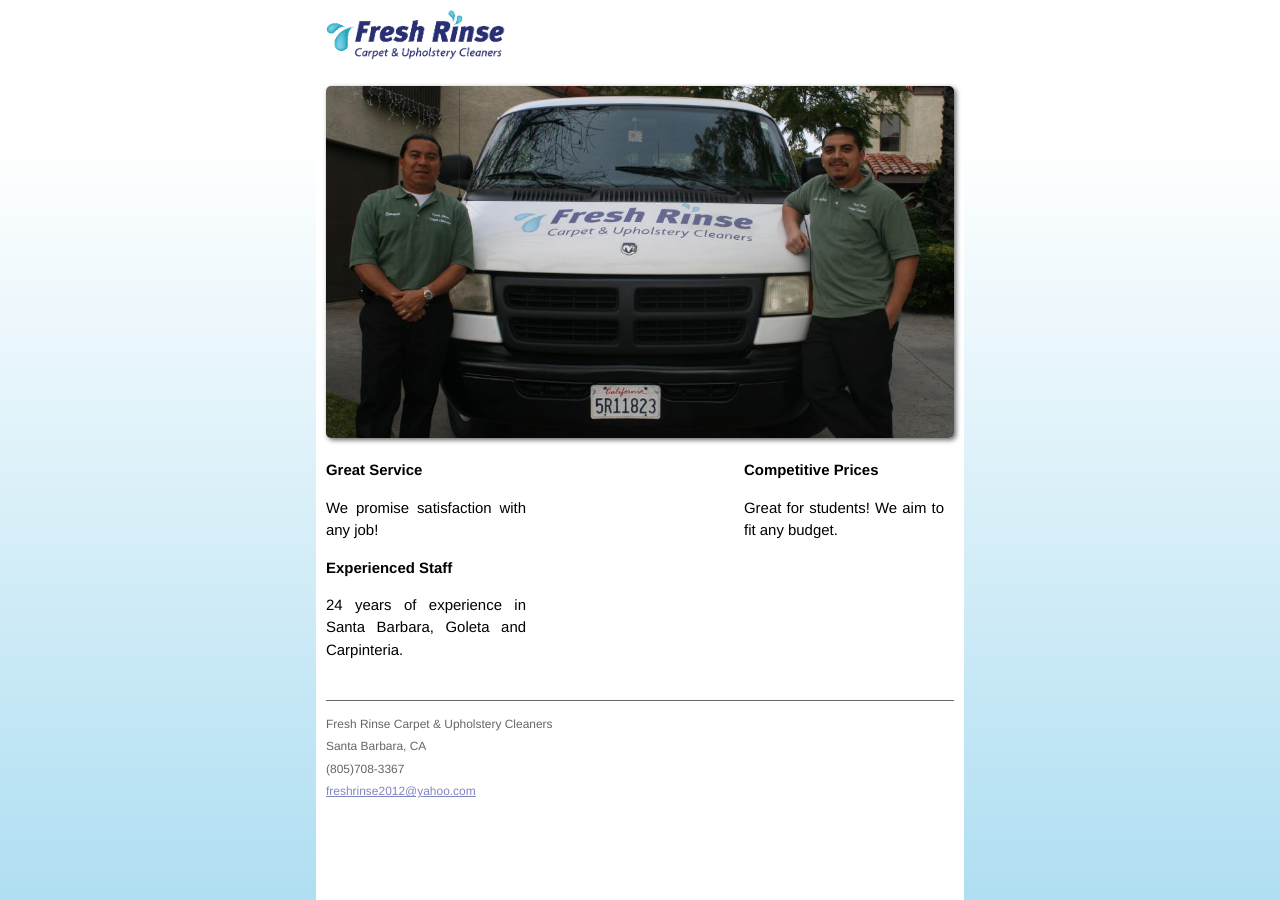
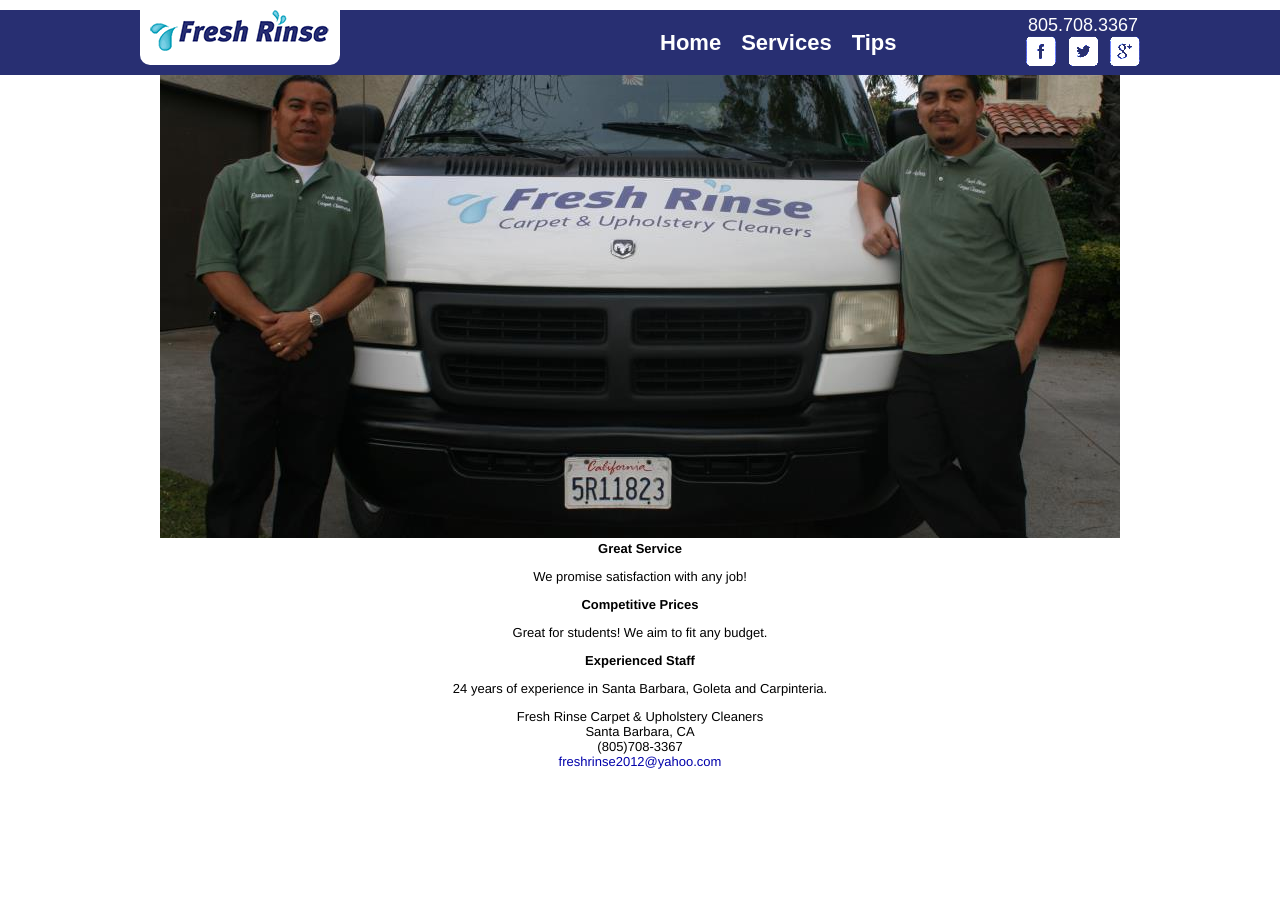
Before and after one commit to freshrinse/freshrinse.github.io, a Jekyll site: the page built from index.html, in a window 1280 px wide and 900 px high. Built offline with Jekyll 4.4.1, drawn with Linux system fonts in a browser that asks for light colours.

```diff
--- a/_layouts/default.html
+++ b/_layouts/default.html
@@ -1,44 +1,72 @@
-<!DOCTYPE html>
+<!DOCTYPE html PUBLIC "-//W3C//DTD HTML 4.01//EN">
 <html>
 	<head>
 		<meta charset="utf-8">
 		<meta http-equiv="X-UA-Compatible" content="IE=edge,chrome=1">
-        <title>{{ page.title }}</title>
+		<title>
+			{{ page.title }}
+		</title>
 		<meta name="viewport" content="width=device-width">
 		<link rel="icon" type="favicon.ico" href="images/favicon.ico">
 
 		<!-- javascript -->
-		<script src="/js/jquery.js"></script>
+        <script src="/js/jquery.js" type="text/javascript"></script>
 
 		<!-- CSS -->
-        <link rel="stylesheet" href="/css/main.css">
-        <link rel="stylesheet" href="/css/syntax.css">
-
+		<link rel="stylesheet" href="/css/main.css" type="text/css">
+		<link rel="stylesheet" href="/css/syntax.css" type="text/css">
 	</head>
 	<body>
-		<div class="bg"></div>
-        <div class="container">
-          <div class="site">
-            <div class="header">
-
-			  <a href="/"><img src="/images/freshrinse_logo.png" /></a>
-              <!--<a class="extra" href="/blog.html">Blog</a>-->
+	    <div id="container">
+		    <div class="header-wrapper">
+			    <div id="white-strip"></div>
+    			<div class="inner">
+    				<div class="logo">
+    					<img class="logo-image" src="/images/freshrinse_logo_small.png" alt="Fresh Rinse" height="">
     				</div>
+    				<div class="navigation">
+    					<ul>
+    						<li>
+    							<a href="#" title="Home">Home</a>
+    						</li>
+    						<li>
+    							<a href="#" title="Services">Services</a>
+    						</li>
+    						<li>
+    							<a href="#" title="Tips">Tips</a>
+    						</li>
+    					</ul>
+    				</div>
+    				<div class="contact">
+    				    <div class="number">
+    				        805.708.3367
+    				    </div>
+    				    <div class="socials">
+    				        <ul>
+    				            <li class="social"><a href="https://www.facebook.com/pages/Fresh-Rinse-Carpet-Upholstery-Cleaners/234408693307617" target="_blank"><img id="facebook" src="/images/socials.jpg" /></a></li>
+    				            <li class="social"><a href="#" target="_blank"><img id="googlep" src="/images/socials.jpg" /></a></li>
+    				            <li class="social"><a href="http://www.yelp.com/biz/fresh-rinse-carpet-and-upholstery-cleaning-santa-barbara" target="_blank"><img id="yelp" src="/images/socials.jpg" /></a></li>
+				            </ul>
+    				    </div>
+    				</div>
+    			</div>
+    		</div><!-- /header-wrapper -->
+    		<div class="content">
+    				<div class="inner">
 
     				{{ content }}
-
     				<div class="footer">
     					<div class="contact">
     						<p>
-                  Fresh Rinse Carpet &amp; Upholstery Cleaners<br />
-                  Santa Barbara, CA<br />
-                  (805)708-3367<br />
-				  <a href="mailto:freshrinse@yahoo.com"> freshrinse2012@yahoo.com</a>
+    							Fresh Rinse Carpet &amp; Upholstery Cleaners<br>
+    							Santa Barbara, CA<br>
+    							(805)708-3367<br>
+    							<a href="mailto:freshrinse@yahoo.com">freshrinse2012@yahoo.com</a>
     						</p>
     					</div>
     				</div>
     			</div>
-        </div> <!-- /container -->
-
+    		</div><!-- /content -->
+		</div><!-- /container -->
 	</body>
 </html>
--- a/css/main.css
+++ b/css/main.css
@@ -1,56 +1,73 @@
+/*****************************************************************************/
+/*
+/* Mixins
+/*
+/*****************************************************************************/
 /*****************************************************************************/
 /*
 /* Common
 /*
 /*****************************************************************************/
-
 /* Global Reset */
 * {
   margin: 0;
-  padding: 0;
-}
+  padding: 0; }
 
-html, body { height: 100%; }
+html, body {
+  height: 100%; }
 
 body {
   background-color: #FFF;
   font: 13.34px Helvetica, Arial, sans-serif;
   font-size: small;
-  text-align: center;
-}
+  text-align: center; }
 
 .bg {
-	margin-top:140px;
+  margin-top: 140px;
   position: fixed;
   height: 100%;
   width: 100%;
-
-	background: rgb(254,255,255); /* Old browsers */
-	background: -moz-linear-gradient(top,  rgba(254,255,255,1) 0%, rgba(160,216,239,1) 100%); /* FF3.6+ */
-	background: -webkit-gradient(linear, left top, left bottom, color-stop(0%,rgba(254,255,255,1)), color-stop(100%,rgba(160,216,239,1))); /* Chrome,Safari4+ */
-	background: -webkit-linear-gradient(top,  rgba(254,255,255,1) 0%,rgba(160,216,239,1) 100%); /* Chrome10+,Safari5.1+ */
-	background: -o-linear-gradient(top,  rgba(254,255,255,1) 0%,rgba(160,216,239,1) 100%); /* Opera 11.10+ */
-	background: -ms-linear-gradient(top,  rgba(254,255,255,1) 0%,rgba(160,216,239,1) 100%); /* IE10+ */
-	background: linear-gradient(to bottom,  rgba(254,255,255,1) 0%,rgba(160,216,239,1) 100%); /* W3C */
-	filter: progid:DXImageTransform.Microsoft.gradient( startColorstr='#feffff', endColorstr='#a0d8ef',GradientType=0 ); /* IE6-9 */
-
-	z-index: -99;
-}
+  background: #feffff;
+  /* Old browsers */
+  background: -moz-linear-gradient(top, #feffff 0%, #a0d8ef 100%);
+  /* FF3.6+ */
+  background: -webkit-gradient(linear, left top, left bottom, color-stop(0%, #feffff), color-stop(100%, #a0d8ef));
+  /* Chrome,Safari4+ */
+  background: -webkit-linear-gradient(top, #feffff 0%, #a0d8ef 100%);
+  /* Chrome10+,Safari5.1+ */
+  background: -o-linear-gradient(top, #feffff 0%, #a0d8ef 100%);
+  /* Opera 11.10+ */
+  background: -ms-linear-gradient(top, #feffff 0%, #a0d8ef 100%);
+  /* IE10+ */
+  background: linear-gradient(to bottom, #feffff 0%, #a0d8ef 100%);
+  /* W3C */
+  filter: progid:DXImageTransform.Microsoft.gradient(startColorstr='#feffff', endColorstr='#a0d8ef',GradientType=0 );
+  /* IE6-9 */
+  z-index: -99; }
 
 h1, h2, h3, h4, h5, h6 {
   font-size: 100%; }
 
-h1 { margin-bottom: 1em; }
-p { margin: 1em 0; }
+h1 {
+  margin-bottom: 1em; }
 
-a         { color: #00a; }
-a:hover   { color: #000; }
-a:visited { color: #a0a; }
+p {
+  margin: 1em 0; }
+
+a {
+  text-decoration: none;
+  color: #00a; }
+  a:hover {
+    color: #000; }
+  a:visited {
+    color: #a0a; }
+
+ul {
+  list-style: none; }
 
 table {
   font-size: inherit;
-  font: 100%;
-}
+  font: 100%; }
 
 /*****************************************************************************/
 /*
@@ -59,160 +76,171 @@ table {
 /*****************************************************************************/
 ul.posts {
   list-style-type: none;
-  margin-bottom: 2em;
-}
-
+  margin-bottom: 2em; }
   ul.posts li {
-  line-height: 1.75em;
-}
-
+    line-height: 1.75em; }
   ul.posts span {
     color: #aaa;
     font-family: Monaco, "Courier New", monospace;
-  font-size: 80%;
-}
+    font-size: 80%; }
 
 /*****************************************************************************/
 /*
 /* Site
 /*
 /*****************************************************************************/
+#container {
+  /* normalize */
+  /* header */
+  /* content */ }
+  #container .inner {
+    width: 1000px;
+    margin: 0 auto; }
+  #container .header-wrapper {
+    width: 100%;
+    background: #282f72;
+    position: fixed; }
+    #container .header-wrapper #white-strip {
+      width: 100%;
+      height: 10px;
+      background: white; }
+    #container .header-wrapper .logo {
+      float: left;
+      left: 0;
+      bottom: 0;
+      position: relative;
+      background: white;
+      -webkit-border-top-left-radius: 0;
+      -webkit-border-top-right-radius: 0;
+      -webkit-border-bottom-right-radius: 10px;
+      -webkit-border-bottom-left-radius: 10px;
+      -moz-border-radius-topleft: 0;
+      -moz-border-radius-topright: 0;
+      -moz-border-radius-bottomright: 10px;
+      -moz-border-radius-bottomleft: 10px;
+      border-top-left-radius: 0;
+      border-top-right-radius: 0;
+      border-bottom-right-radius: 10px;
+      border-bottom-left-radius: 10px;
+      margin: 0 0 10px 0; }
+      #container .header-wrapper .logo .logo-image {
+        padding: 0 10px 10px 10px; }
+    #container .header-wrapper .navigation {
+      float: left;
+      position: relative;
+      left: 300px;
+      top: 20px;
+      list-style: none; }
+      #container .header-wrapper .navigation li {
+        float: left;
+        font-family: Arial, Helvetica, sans-serif;
+        font-size: 22px;
+        font-weight: bold;
+        margin: 0 0 0 20px; }
+      #container .header-wrapper .navigation a {
+        color: white; }
+        #container .header-wrapper .navigation a:hover {
+          color: white; }
+    #container .header-wrapper .contact {
+      float: right;
+      position: relative;
+      top: 5px;
+      font-family: Arial, Helvetica, sans-serif;
+      font-size: 18px;
+      color: white; }
+      #container .header-wrapper .contact .social {
+        float: left;
+        position: relative;
+        height: 30px;
+        width: 30px;
+        overflow: hidden;
+        margin-left: 12px; }
+        #container .header-wrapper .contact .social:first-child {
+          margin-left: 0px; }
+        #container .header-wrapper .contact .social #facebook {
+          margin: 0; }
+        #container .header-wrapper .contact .social #googlep {
+          margin: 0 0 0 -30px; }
+        #container .header-wrapper .contact .social #yelp {
+          margin: 0 0 0 -60px; }
 
 .site {
   font-size: 115%;
   text-align: justify;
-  width: 628px;
-  height: 1000px;
+  width: 1000px;
+  height: 800px;
   margin: 10px auto 30px;
   line-height: 1.5em;
-
   background: #FFF;
   padding: 0 10px;
-}
-
-
-/* header */
-
-.site .header a {
-  font-weight: bold;
-  text-decoration: none;
-}
-
-.site .header img {
-	width: 180px;
-}
-
-.site .header h1.title {
-  display: inline-block;
-  margin-bottom: 2em;
-}
-
-.site .header h1.title a {
-  color: #a00;
-}
-
-.site .header h1.title a:hover {
-  color: #000;
-}
-
-.site .header a.extra {
-  color: #666;
-  margin-left: 1em;
-}
-
-.site .header a.extra:hover {
-  color: #000;
-}
-
+  /* content */
+  /* footer */ }
   .site .meta {
-  color: #aaa;
-}
-
-/* content */
-
-.spotlight-img {
+    color: #aaa; }
+  .site .spotlight-img {
     margin-top: 20px;
     width: 42em;
-
+    left: 50%;
+    margin-left: -21em;
+    position: relative;
     box-shadow: 2px 2px 5px #666;
-	border-radius:5px;
-}
-
-.spotlight-container {
-	margin-top:15px;
-}
-.spotlight {
+    border-radius: 5px; }
+  .site .spotlight-container {
+    margin-top: 15px;
+    margin-left: -400px;
+    left: 60%;
+    position: relative; }
+  .site .spotlight {
     display: inline-table;
-	margin-right:10px;
-	width:200px;
-}
-.spotlight:last-child {
-	margin-right: 0;
-}
-
-/* footer */
-
+    margin-right: 10px;
+    width: 200px; }
+  .site .spotlight:last-child {
+    margin-right: 0; }
   .site .footer {
     font-size: 80%;
     color: #666;
     border-top: 1px solid #666;
     margin-top: 2em;
-  overflow: hidden;
-}
-
+    overflow: hidden; }
     .site .footer .contact {
       float: left;
-  margin-right: 3em;
-}
-
+      margin-right: 3em; }
       .site .footer .contact a {
-  color: #8085C1;
-}
-
+        color: #8085C1; }
     .site .footer .rss {
       margin-top: 1.1em;
       margin-right: -.2em;
-  float: right;
-}
-
+      float: right; }
       .site .footer .rss img {
-  border: 0;
-}
+        border: 0; }
 
 /*****************************************************************************/
 /*
 /* Posts
 /*
 /*****************************************************************************/
-
 /* standard */
 .post pre {
   border: 1px solid #ddd;
   background-color: #eef;
-  padding: 0 .4em;
-}
+  padding: 0 .4em; }
 
 .post ul, .post ol {
-  margin-left: 1.35em;
-}
+  margin-left: 1.35em; }
 
 .post code {
   border: 1px solid #ddd;
   background-color: #eef;
-  padding: 0 .2em;
-}
+  padding: 0 .2em; }
 
 .post pre code {
-  border: none;
-}
+  border: none; }
 
 /* terminal */
 .post pre.terminal {
   border: 1px solid #000;
   background-color: #333;
-  color: #FFF;
-}
+  color: #FFF; }
 
 .post pre.terminal code {
-  background-color: #333;
-}
+  background-color: #333; }
```
Also changed, not shown: css/main.scss (+112 -24 lines), images/freshrinse_logo_small.png, 9 other files. Lines whose indentation alone changed are shown as unchanged.
